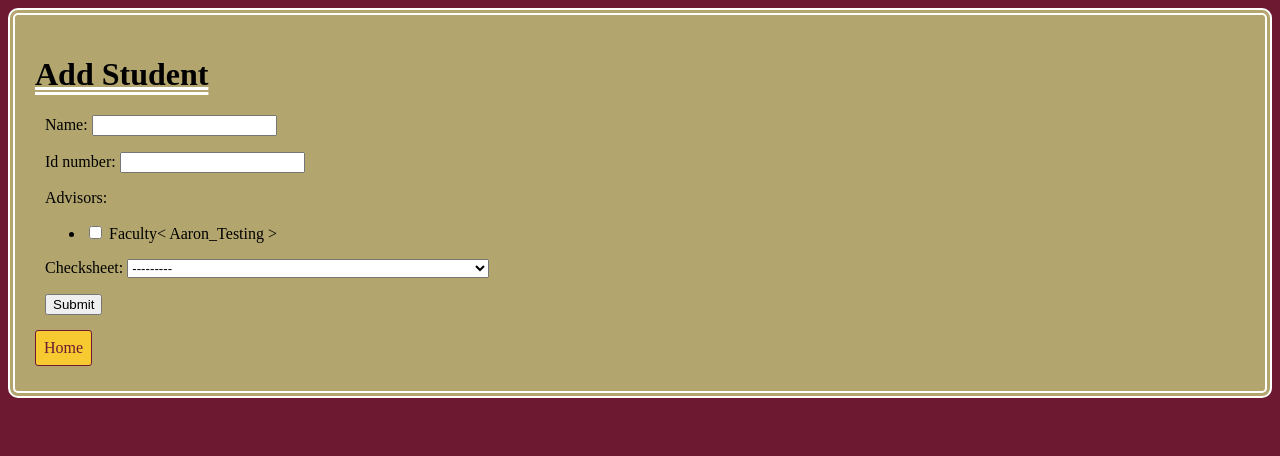
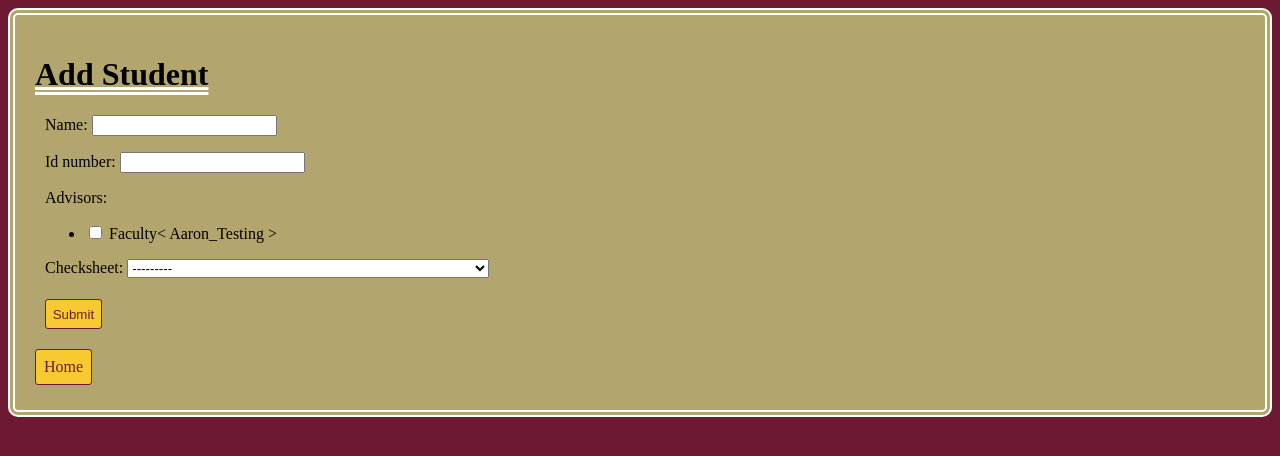
Before and after one commit to Antelling/KFSA-prototype, a Django app: template advisement/templates/advisement/add_advisee.html in a window 1280 px wide. Shown: the top 456 px of the page. Run offline with Django 3.2, Linux system fonts and the light colour scheme; the template is opened without the code that fills it: values that come from a table or form of the project are taken from there, others are empty; data comes from the database, SQL or seed files in the repository.

Commit message:
Fixed Submit Buttons

```diff
--- a/advisement/templates/advisement/add_advisee.html
+++ b/advisement/templates/advisement/add_advisee.html
@@ -10,7 +10,7 @@
 <form id ="f"  method="POST" >
     {% csrf_token %}
     {{ form.as_p }}
-    <input type="submit" value="Submit">
+    <button class="button" type="submit">Submit</button>
 </form>
 <a href="{% url 'adv_home' %}">Home </a>
 {% endblock %}
--- a/advisement/templates/advisement/edit_advisee.html
+++ b/advisement/templates/advisement/edit_advisee.html
@@ -8,7 +8,7 @@
 <form method="POST">
     {% csrf_token %}
     {{ form.as_p }}
-    <input type="submit"/>
+    <button class="button" type="submit">Submit</button>
 </form>
 
 <a href="{% url 'advisee_list' %}">Back</a>
--- a/advisement/templates/advisement/edit_faculty.html
+++ b/advisement/templates/advisement/edit_faculty.html
@@ -8,7 +8,7 @@
 <form method="POST">
     {% csrf_token %}
     {{ form.as_p }}
-    <input type="submit"/>
+    <button class="button" type="submit">Submit</button>
 </form>
 
 <a href="{% url 'faculty_list' %}">Back</a>
```
